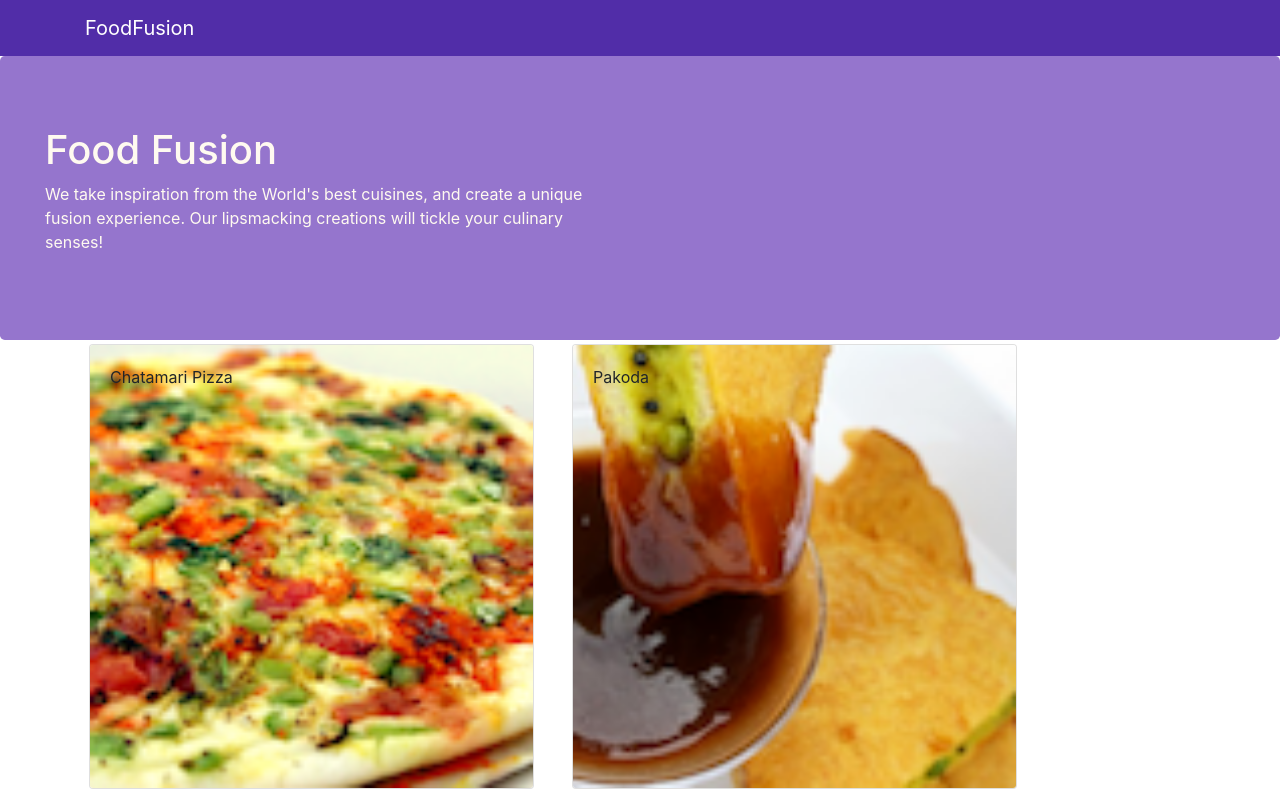
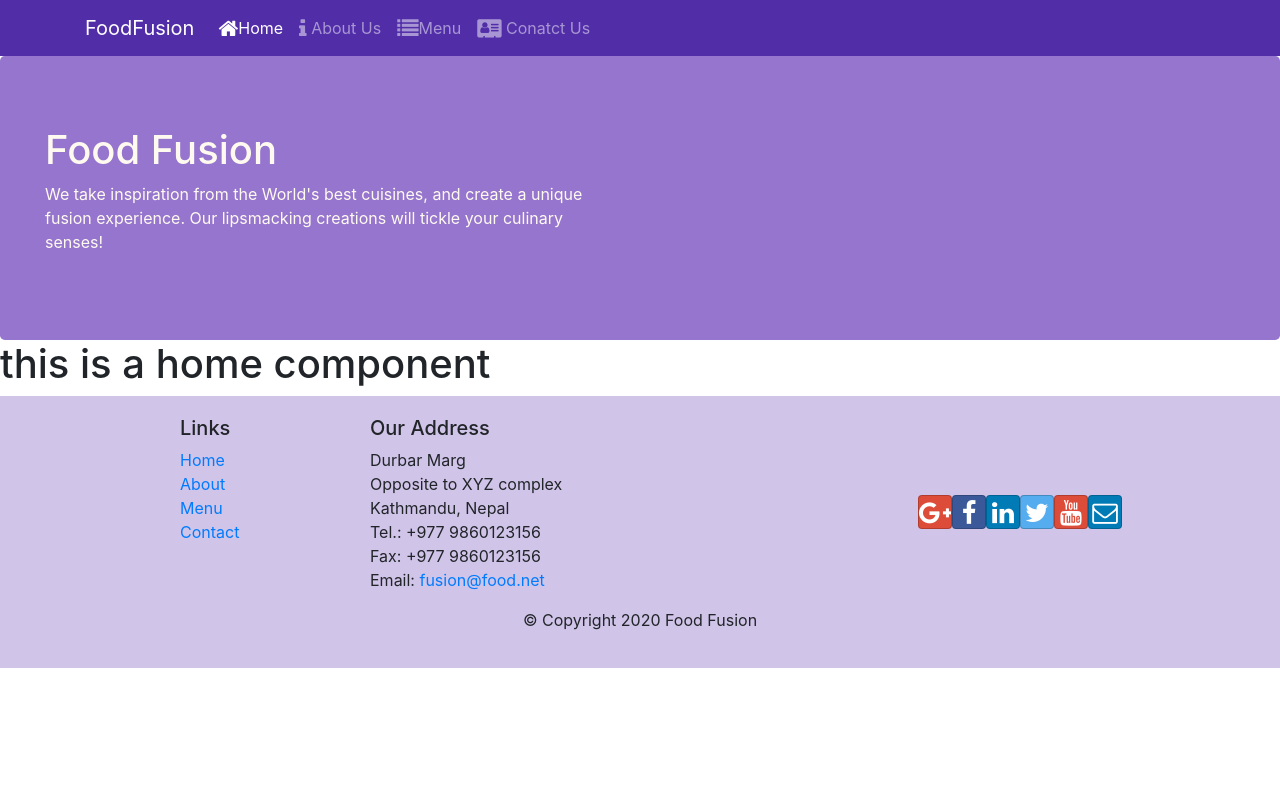
Before and after one commit to rita-gupta/react-food-fusion, a React (Create React App) app: page /home in a window 1280 px wide. Shown: the top 795 px of the page. Built offline with nearby package versions, Linux system fonts and the light colour scheme.

Commit message:
added react router with hooks in hamburger

```diff
--- a/src/App.js
+++ b/src/App.js
@@ -2,15 +2,19 @@ import React, { Component } from 'react';
 import {Navbar, NavbarBrand} from 'reactstrap';
 import Menu from './components/MenuComponents';
 import Main from './components/MainComponent';
+import { BrowserRouter as Router} from 'react-router-dom';
 import './App.css';
 
 class App extends Component {
 
   render(){
     return (
+      <Router>
       <div className="App">
       <Main />
       </div>
+      </Router>
+
     );
   }
 
--- a/src/components/FooterComponent.js
+++ b/src/components/FooterComponent.js
@@ -1,5 +1,6 @@
 import React from 'react';
-import '../Css/Footer.css'
+import '../Css/Footer.css';
+import {Link} from 'react-router-dom';
 
 function FooterComponent() {
     return (
@@ -10,10 +11,10 @@ function FooterComponent() {
                 <div className="col-4 offset-1 col-sm-2">
                     <h5>Links</h5>
                     <ul class="list-unstyled">
-                        <li><a href="#">Home</a></li>
-                        <li><a href="./aboutus.html">About</a></li>
-                        <li><a href="#">Menu</a></li>
-                        <li><a href="./contactus.html">Contact</a></li>
+                        <li><Link to="/home">Home</Link></li>
+                        <li><Link to="/aboutus">About</Link></li>
+                        <li><Link to="/menu">Menu</Link></li>
+                        <li><Link to="/contactus">Contact</Link></li>
                     </ul>
                 </div>
                 <div className="col-7 col-sm-5">
--- a/src/components/HeaderComponent.js
+++ b/src/components/HeaderComponent.js
@@ -1,15 +1,52 @@
-import React from 'react'
-import { Navbar, NavbarBrand, Jumbotron } from 'reactstrap';
+import React, {useState} from 'react'
+import { Navbar, NavbarBrand, Jumbotron, Collapse, Nav, NavItem, NavbarToggler } from 'reactstrap';
+import { Switch, Route, Redirect } from 'react-router-dom';
+import { NavLink } from 'react-router-dom';
 import '../Css/Header.css';
 
 function HeaderComponent() {
+
+
+const [isNavOpen, setToggleNav]= useState (false);
+
+const toggleNav = () => {
+    setToggleNav(!isNavOpen);
+
+}
+
+
+
     return (
         <div>
             <Navbar dark expand="md">
                 <div className="container">
+                <NavbarToggler onClick={toggleNav} />
                     <NavbarBrand href="/">
                         FoodFusion
         </NavbarBrand>
+                    <Collapse isOpen={isNavOpen} navbar>
+                        <Nav navbar>
+                            <NavItem>
+                                <NavLink className="nav-link" to="/home"> <span className="fa fa-home fa-lg"></span>Home</NavLink>
+                            </NavItem>
+                            <NavItem>
+                                <NavLink className="nav-link" to="/aboutus"><span className="fa fa-info fa-lg"></span> About Us
+                            </NavLink>
+                            </NavItem>
+                            <NavItem>
+                                <NavLink className="nav-link" to="/menu">
+                                    <span className="fa fa-list fa-lg"></span>
+                            Menu
+                            </NavLink>
+                            </NavItem>
+                            <NavItem>
+                                <NavLink className="nav-link" to="/contactus">
+                                    <span className="fa fa-address-card fa-lg"></span> Conatct Us
+                            </NavLink>
+                            </NavItem>
+
+                        </Nav>
+                    </Collapse>
                 </div>
             </Navbar>
             <Jumbotron>
--- /dev/null
+++ b/src/components/HomeComponent.js
@@ -0,0 +1,11 @@
+import React from 'react'
+
+function HomeComponent() {
+    return (
+        <div>
+            <h1>this is a home component</h1>
+        </div>
+    )
+}
+
+export default HomeComponent;
--- a/src/components/MainComponent.js
+++ b/src/components/MainComponent.js
@@ -5,6 +5,9 @@ import HeaderComponent from './HeaderComponent';
 import FooterComponent from './FooterComponent';
 import {DISHES} from '../shared/dishes';
 import DishDetail from '../DishDetailComponent';
+import {Switch, Route, Redirect} from 'react-router-dom';
+import HomeComponent from './HomeComponent';
+
 
 
 class Main extends Component {
@@ -26,19 +29,36 @@ class Main extends Component {
       }
 
         render(){
+
+          const HomePage = () => {
+            return(
+              <HomeComponent />
+            )
+          }
           return (
             <div>
-            <HeaderComponent />
+      {/*<HeaderComponent />
 
-              <Menu dishes={this.state.dishes} onClick={(dishId) => this.onDishSelected(dishId)}/>
-              <DishDetail dishSelected={this.state.dishes.filter((dish) => dish.id === this.state.selectedDish)[0]} />
-              <FooterComponent />
+          <Menu dishes={this.state.dishes} onClick={(dishId) => this.onDishSelected(dishId)}/>
+          <DishDetail dishSelected={this.state.dishes.filter((dish) => dish.id === this.state.selectedDish)[0]} />
+      <FooterComponent />*/}
 
+      <HeaderComponent />
+
+      <Switch>
+      <Route path="/home" component={HomePage} />
+      <Route path="/menu" component={() => <Menu dishes={this.state.dishes} onClick={(dishId) => this.onDishSelected(dishId)} />} />
+
+      <Redirect to="/home" />
+      </Switch>
+      <FooterComponent />
             </div>
           );
         }
 
       }
+
+
       //installed bootstrap, reactstrap, react-popper
 
       export default Main;
```
